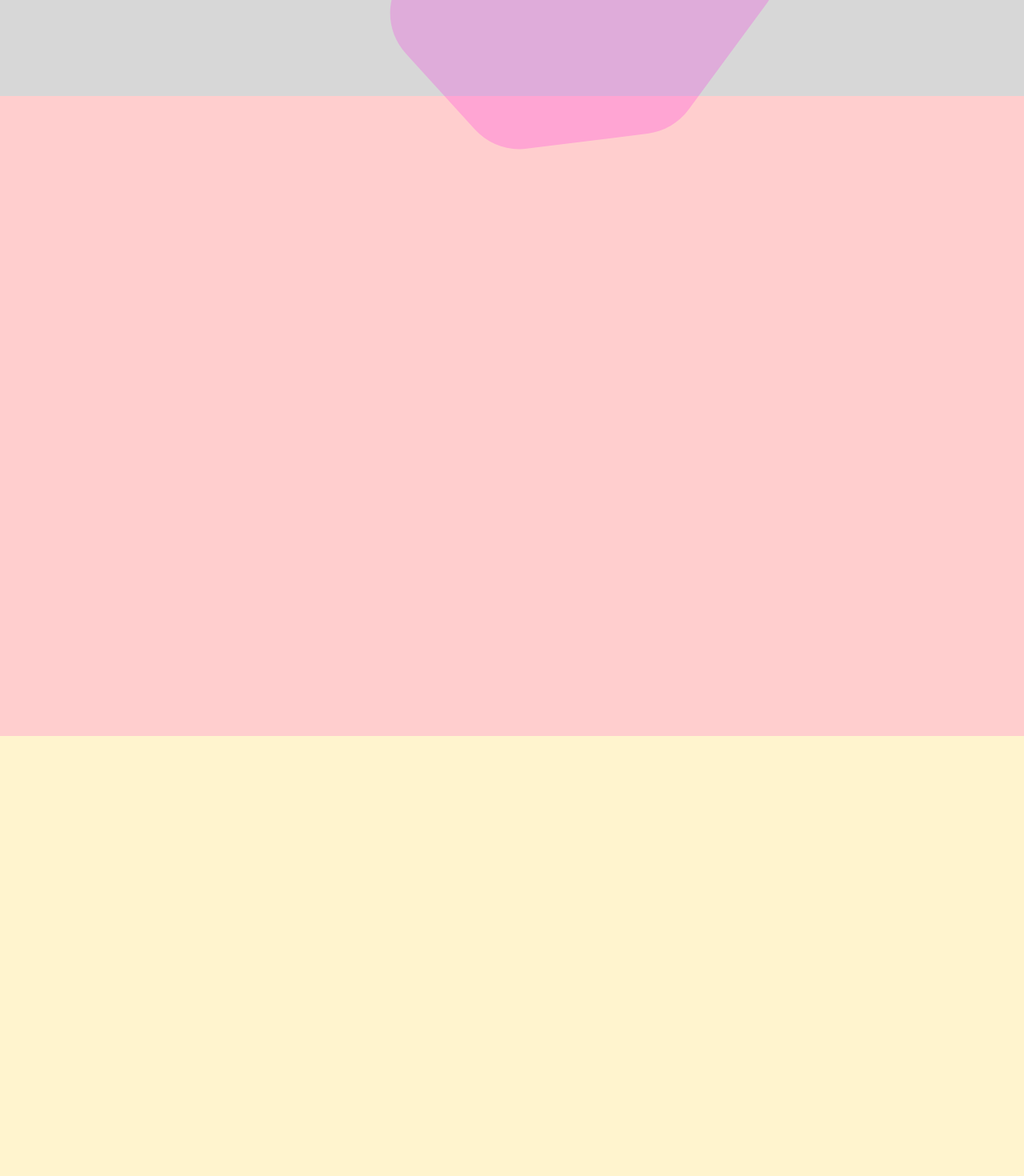
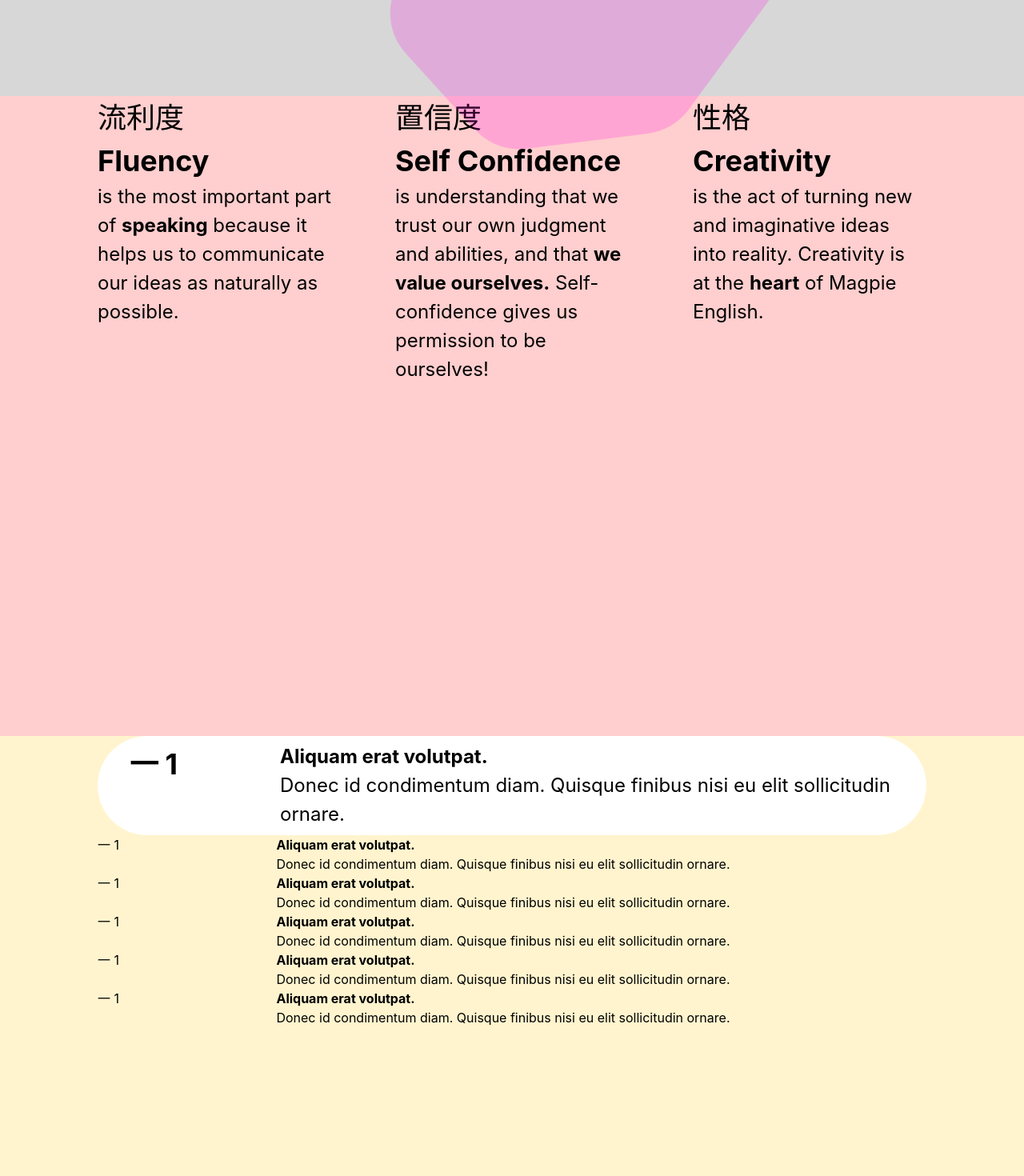
Before and after one commit to dannylonglegs/magpie, a Next.js app: page / in a window 1280 px wide. Shown: the part 780-2250 px from the top of the page at 80% size. Built offline with nearby package versions, Linux system fonts and the light colour scheme.

Commit message:
General update

```diff
--- a/pages/index.js
+++ b/pages/index.js
@@ -16,8 +16,102 @@ export default function Home() {
       <Enroll />
       <main>
         <Hero />
-        <section className="bg-pink"></section>
-        <section className="bg-yellow"></section>
+        <section className="bg-pink px-marginDesktop">
+          <h1></h1>
+          <div class="foundations">
+            <div className="flex flex-col">
+              <hgroup>
+                <h3 className="text-title">流利度</h3>
+                <h2 className="text-title font-bold">Fluency</h2>
+              </hgroup>
+              <p className="text-body">
+                is the most important part of{" "}
+                <span className="font-bold">speaking</span> because it helps us
+                to communicate our ideas as naturally as possible.
+              </p>
+            </div>
+            <div className="flex flex-col">
+              <hgroup>
+                <h3 className="text-title">置信度</h3>
+                <h2 className="text-title font-bold">Self Confidence</h2>
+              </hgroup>
+              <p className="text-body">
+                is understanding that we trust our own judgment and abilities,
+                and that <span className="font-bold">we value ourselves.</span>{" "}
+                Self-confidence gives us permission to be ourselves!
+              </p>
+            </div>
+            <div className="flex flex-col">
+              <hgroup>
+                <h3 className="text-title">性格</h3>
+                <h2 className="text-title font-bold">Creativity</h2>
+              </hgroup>
+              <p className="text-body">
+                is the act of turning new and imaginative ideas into reality.
+                Creativity is at the <span className="font-bold">heart</span> of
+                Magpie English.
+              </p>
+            </div>
+          </div>
+        </section>
+        <section className="bg-yellow">
+          <ol className="weeks-list px-marginDesktop w-full">
+            <li className="flex flex-row w-full bg-white rounded-full p-2">
+              <h2 className="pl-8 text-title font-bold">一 1</h2>
+              <p className="text-body">
+                <b className="font-bold">Aliquam erat volutpat. </b>
+                <br />
+                Donec id condimentum diam. Quisque finibus nisi eu elit
+                sollicitudin ornare.
+              </p>
+            </li>
+            <li className="">
+              <h2>一 1</h2>
+              <p className="">
+                <b>Aliquam erat volutpat. </b>
+                <br />
+                Donec id condimentum diam. Quisque finibus nisi eu elit
+                sollicitudin ornare.
+              </p>
+            </li>
+            <li className="">
+              <h2>一 1</h2>
+              <p className="">
+                <b>Aliquam erat volutpat. </b>
+                <br />
+                Donec id condimentum diam. Quisque finibus nisi eu elit
+                sollicitudin ornare.
+              </p>
+            </li>
+            <li className="">
+              <h2>一 1</h2>
+              <p className="">
+                <b>Aliquam erat volutpat. </b>
+                <br />
+                Donec id condimentum diam. Quisque finibus nisi eu elit
+                sollicitudin ornare.
+              </p>
+            </li>
+            <li className="">
+              <h2>一 1</h2>
+              <p className="">
+                <b>Aliquam erat volutpat. </b>
+                <br />
+                Donec id condimentum diam. Quisque finibus nisi eu elit
+                sollicitudin ornare.
+              </p>
+            </li>
+            <li className="">
+              <h2>一 1</h2>
+              <p className="">
+                <b>Aliquam erat volutpat. </b>
+                <br />
+                Donec id condimentum diam. Quisque finibus nisi eu elit
+                sollicitudin ornare.
+              </p>
+            </li>
+          </ol>
+        </section>
         <section className="bg-green"></section>
         <section className="bg-blueLight"></section>
       </main>
--- a/styles/globals.css
+++ b/styles/globals.css
@@ -52,6 +52,17 @@ nav {
     top: 388px;
 }
 
+.weeks-list li {
+  display: grid;
+  grid-template-columns: 1.1fr 4fr;
+}
+
+.foundations {
+  display: grid;
+  grid-template-columns: 1fr 1fr 1fr;
+  grid-gap: 80px;
+}
+
 section {
   min-height: 100vh;
 }
--- a/tailwind.config.js
+++ b/tailwind.config.js
@@ -13,6 +13,11 @@ module.exports = {
       pink: "#FFCECE",
       yellow: "#FFF4CE",
       blueLight: "#CEE2FF",
+      white: "#FFFFFF",
+    },
+    fontSize: {
+      body: "24px",
+      title: "36px",
     },
   },
   variants: {
```
